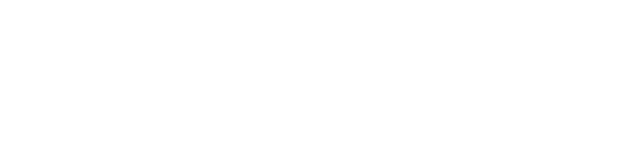
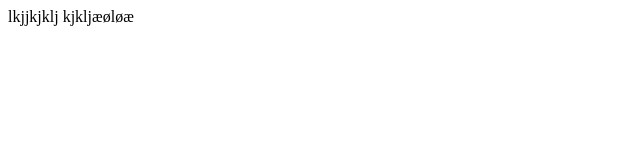
Before and after one commit to aleksaw1/Webutvikling-2018, a plain HTML site: page Untitled-1.html in a window 1280 px wide. Shown: the whole page, without its empty margins (0-640 px from the left). Drawn offline with Linux system fonts and the light colour scheme.

Commit message:
byttet text

```diff
--- a/Untitled-1.html
+++ b/Untitled-1.html
@@ -4,7 +4,8 @@
     <meta charset="UTF-8">
     <meta name="viewport" content="width=, initial-scale=1.0">
     <meta http-equiv="X-UA-Compatible" content="ie=edge">
-    <title>Document</title>
+    <title>Document</title>lkjjkjklj
+    kjkljæøløæ
 </head>
 <body>
 
```
